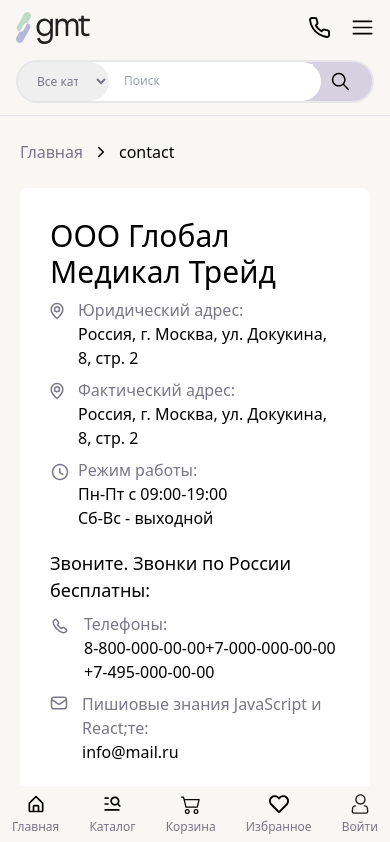
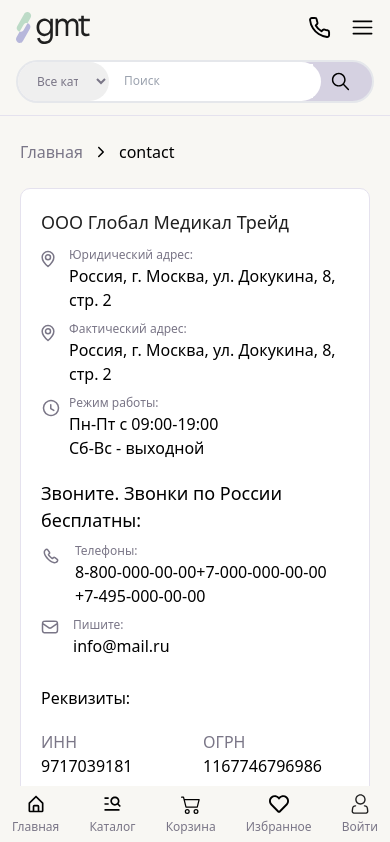
Before and after one commit to bashirovabduaziz/8-exame, a React (Vite) app: page /contact in a window 390 px wide. Shown: the top 842 px of the page. Built offline with nearby package versions, Linux system fonts and the light colour scheme.

Commit message:
last changes

```diff
--- a/src/components/ContactComp/ContantComp.jsx
+++ b/src/components/ContactComp/ContantComp.jsx
@@ -46,8 +46,8 @@ const schema = yup.object().shape({
       <div className="bg-[#f8f7f3]">
         <div className="max-w-[1300px] mx-auto px-5">
           <div className="grid md:grid-cols-2 gap-[20px]">
-            <div className="bg-[#fff] p-[30px]  rounded-lg">
-              <h3 className="text-[30px] leading-[36px] pb-2">
+            <div className="flex flex-col rounded-[10px] border-[1px] border-[#E5E2EE] bg-white p-5 md:p-[40px]">
+              <h3 className="mb-[10px] text-[18px] font-medium text-[#202020] sm:mb-5 sm:text-[20px] md:mb-[25px] md:text-[30px]">
                 ООО Глобал Медикал Трейд
               </h3>
               <span className="flex gap-3.5">
@@ -55,7 +55,7 @@ const schema = yup.object().shape({
                   <KontactIcon1 />
                 </div>
                 <div className="">
-                  <h3 className="text-[#7A7687] text-[16px]">
+                  <h3 className="block text-[12px] text-[#7A7687] sm:text-[14px]  md:text-[16px]">
                     Юридический адрес:
                   </h3>
                   <p>Россия, г. Москва, ул. Докукина, 8, стр. 2</p>
@@ -66,7 +66,7 @@ const schema = yup.object().shape({
                   <KontactIcon1 />
                 </div>
                 <div className="">
-                  <h3 className="text-[#7A7687] text-[16px]">
+                  <h3 className="block text-[12px] text-[#7A7687] sm:text-[14px]  md:text-[16px]">
                     Фактический адрес:
                   </h3>
                   <p>Россия, г. Москва, ул. Докукина, 8, стр. 2</p>
@@ -77,7 +77,7 @@ const schema = yup.object().shape({
                   <KontactIcon2 />
                 </div>
                 <div className="">
-                  <h3 className="text-[#7A7687] text-[16px]">Режим работы:</h3>
+                  <h3 className="block text-[12px] text-[#7A7687] sm:text-[14px]  md:text-[16px]">Режим работы:</h3>
                   <p>Пн-Пт с 09:00-19:00</p>
                   <p> Сб-Вс - выходной</p>
                 </div>
@@ -90,7 +90,7 @@ const schema = yup.object().shape({
                   <KontactIcon3 />
                 </div>
                 <div className="">
-                  <h3 className="text-[#7A7687] text-[16px]">Телефоны:</h3>
+                  <h3 className="block text-[12px] text-[#7A7687] sm:text-[14px]  md:text-[16px]">Телефоны:</h3>
                   <span className="flex md:gap-4 xl:gap-6 flex-wrap">
                     <p> 8-800-000-00-00 </p>
                     <p>+7-000-000-00-00</p>
@@ -103,7 +103,7 @@ const schema = yup.object().shape({
                   <KontactIcon4 />
                 </div>
                 <div className="">
-                  <h3 className="text-[#7A7687] text-[16px]">Пишиовые знания JavaScript и React;те:</h3>
+                  <h3 className="block text-[12px] text-[#7A7687] sm:text-[14px]  md:text-[16px]">Пишите:  </h3>
                   <p>info@mail.ru</p>
                 </div>
               </span>
@@ -141,7 +141,7 @@ const schema = yup.object().shape({
         <h3 className="mb-[10px] text-[18px] font-medium text-[#202020] sm:mb-5 sm:text-[20px] md:mb-[25px] md:text-[30px]">
           Остались вопросы?
         </h3>
-        <span className="mb-[30px] block w-full max-w-[417px] text-[12px] text-[#7A7687] sm:text-[14px] md:mb-[40px] md:text-[16px]">
+        <span className="pt-1 block w-full max-w-[417px] text-[12px] text-[#7A7687] sm:text-[14px] md:mb-[40px] md:text-[16px]">
           Задайте их по номеру телефона +7 (495) 000-00-00 или оставьте свои
           координаты и наш менеджер перезвонит вам через 10 минут
         </span>
--- a/src/pages/SinglePage/SinglePage.jsx
+++ b/src/pages/SinglePage/SinglePage.jsx
@@ -145,7 +145,7 @@ const SinglePage = () => {
             {
                         cartsInStore.some(w => w.id === product.id) ?
                         <button
-                        className="rounded-[50px] border-[2px] md:text-[14px] border-[#D5D1E1] md:px-5 md:mt-[10px] px-2 text-[8px] lg:text-[18px] py-[5px] text-[#202020]
+                        className="rounded-[50px]  border-[2px] md:text-[16px] border-[#D5D1E1] p-2 mt-[10px]  text-[14px] lg:text-[18px]  text-[#202020]
                       hover:border-[#07745E] duration-150 focus:bg-[#E1EFE6] focus:text-[#07745E]"
                       onClick={() => dispatch(addToCart(product))}
                       >
@@ -155,8 +155,8 @@ const SinglePage = () => {
                       </button> :
 
                           <button
-                          className="rounded-[50px] border-[2px] md:text-[14px]  md:px-5 md:mt-[10px] px-2 text-[8px] lg:text-[18px]
-                            hover:border-[#07745E] duration-150   bg-[#088269] py-[5px] text-[#F8F7F3] lg:rounded-[50px] lg:px-5  hover:bg-[#066753] "
+                          className="rounded-[50px] border-[2px] md:text-[18px]  p-2 mt-[10px] text-[14px] lg:text-[18px]
+                            hover:border-[#07745E] duration-150   bg-[#088269]  text-[#F8F7F3] lg:rounded-[50px]  hover:bg-[#066753] "
                         onClick={() => dispatch(addToCart(product))}
                         >
                               Добавить в корзину
--- a/src/pages/Stock/Stock.jsx
+++ b/src/pages/Stock/Stock.jsx
@@ -1,11 +1,7 @@
 import { useState } from 'react';
 import { productData } from '../../static/data';
 import { Link } from 'react-router-dom';
-import ReactPaginate from 'react-paginate';
-
-import { LazyLoadImage } from 'react-lazy-load-image-component';
 import 'react-lazy-load-image-component/src/effects/blur.css';
-import { CircularProgress } from '@mui/material';
 import { IoHeart } from 'react-icons/io5';
 import { useDispatch, useSelector } from 'react-redux';
 import LazyLoad from 'react-lazyload';
@@ -19,12 +15,16 @@ import BreadCrumbs from '../../components/BreadCumps/BreadCrumbs';
 import Brands from '../../components/Brands/Brands';
 import Quetions from '../../components/Quetions/Quetions';
 import Subscribe from '../../components/Subscribe/Subscribe';
+import { toggleToComparison } from '../../context/comparisonSlice';
+import Comparison1 from '../../assets/Comparison2.svg'
+
 
 const Stock = () => {
   const [currentPage, setCurrentPage] = useState(0);
   const [loading, setLoading] = useState(false);
   const [openDirections, setOpenDirections] = useState(false);
   const wishes = useSelector((state) => state.wishlist.value);
+  const comparison = useSelector((state) => state.comparison.value);
   const cartsInStore = useSelector(state => state.cart.value);
   const dispatch = useDispatch();
 
@@ -138,7 +138,7 @@ const Stock = () => {
         </div>
         <div className="grid grid-cols-2 xl:grid-cols-3 lg:grid-cols-2 md:grid-cols-3 md:gap-[3px] gap-4">
 
-           { filteredProducts.map((product, ) => (
+           { filteredProducts.map((product) => (
               <div className="px-1 md:px-2 mt-[5px]" key={product.id}>
               <LazyLoad height={400} once>
                 <div className="flex flex-col items-center rounded-[10px] border-[1px] md:h-[400px] lg:h-[440px] sm:h-[300px] gap-[20px]">
@@ -152,8 +152,12 @@ const Stock = () => {
                         {product.category}
                       </p>
                       <div className="gap-[6px] flex items-center">
-                        <button className="">
-                          <img src={Comparison} className="lg:w-[25px] md:h-[18px] lg:h-[25px] md:w-[18px] h-[14px] w-[14px]" />
+                      <button className=""  onClick={() => dispatch(toggleToComparison(product))}>
+                        {comparison.some((w) => w.id === product.id) ? (
+                             <img src={Comparison1} className="lg:w-[25px] md:h-[18px] lg:h-[25px] md:w-[18px] h-[14px] w-[14px]" />
+                          ) : (
+                            <img src={Comparison} className="lg:w-[25px] md:h-[18px] lg:h-[25px] md:w-[18px] h-[14px] w-[14px]" />
+                          )}
                         </button>
                         <button
                           onClick={() => dispatch(toggleToWishes(product))}
```
Also changed, not shown: src/assets/Banner1.png (deleted).
